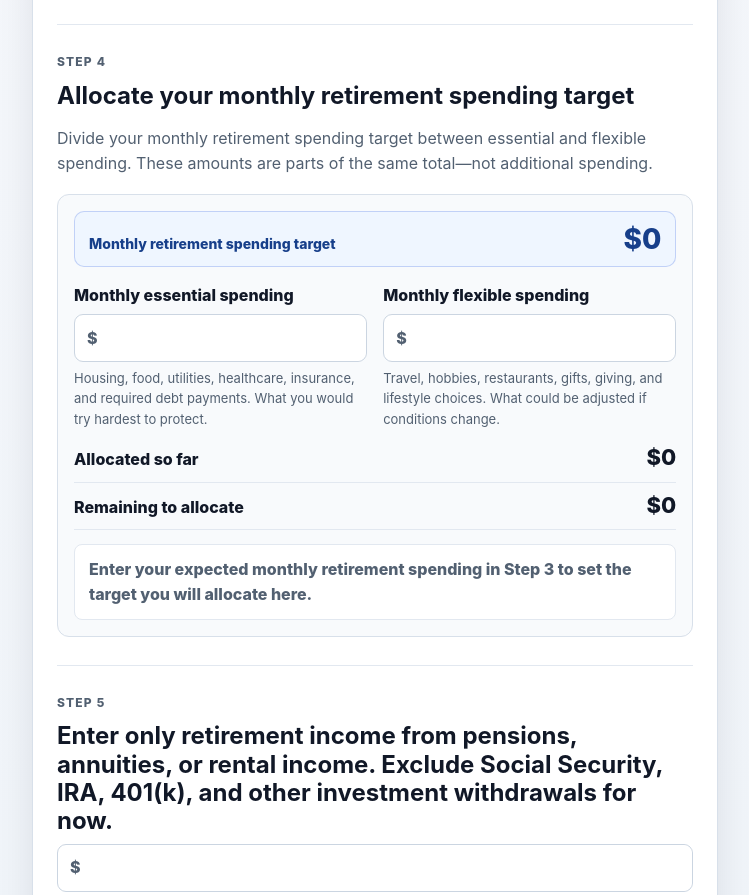
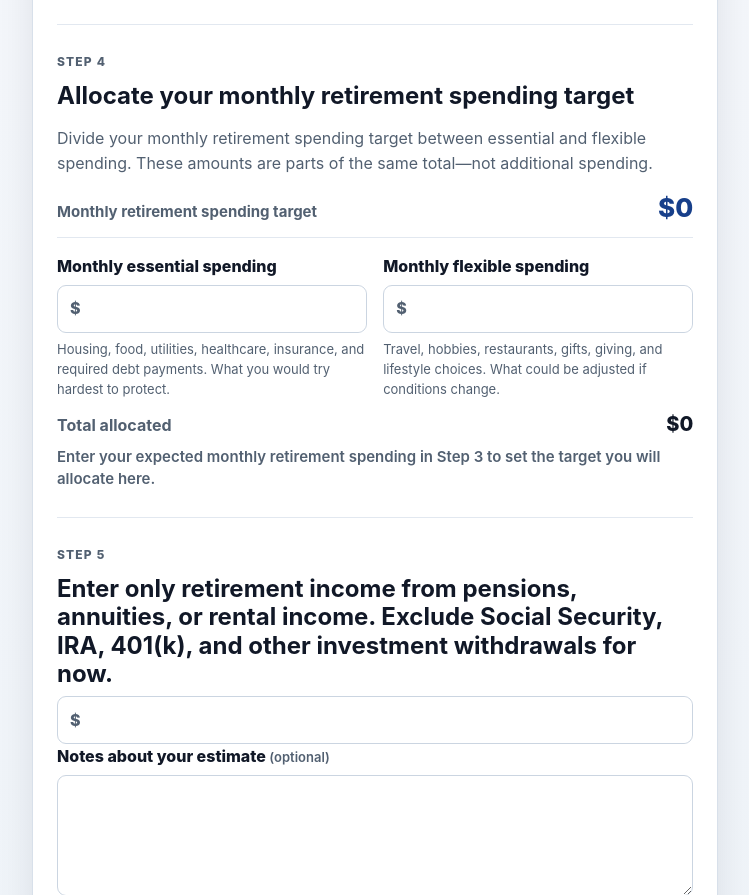
Before and after one commit to ronniebellie/xampp-php-project, a PHP site: page /journey.ronbelisle.com/calculators/retirement-spending-plan/index.php in a window 1280 px wide. Shown: the part 1787-2682 px from the top of the page, without its empty margins (48-797 px from the left). Run offline with PHP 8.4, Linux system fonts and the light colour scheme.

Commit message:
Simplify Step 4 allocation feedback into one clear status line.
Replace spreadsheet-style remaining rows with Total allocated plus concise under, complete, or over guidance so Essential and Flexible stay the focus.

Co-authored-by: Cursor <cursoragent@cursor.com>

```diff
--- a/journey.ronbelisle.com/assets/css/journey.css
+++ b/journey.ronbelisle.com/assets/css/journey.css
@@ -1211,10 +1211,6 @@ h1 {
 
 .allocation-live-panel {
     margin-top: 18px;
-    padding: 16px;
-    border: 1px solid var(--border);
-    border-radius: 12px;
-    background: var(--paper-soft);
 }
 
 .allocation-target-banner {
@@ -1223,21 +1219,19 @@ h1 {
     gap: 12px;
     align-items: baseline;
     margin-bottom: 16px;
-    padding: 12px 14px;
-    border: 1px solid rgba(29, 78, 216, 0.22);
-    border-radius: 10px;
-    background: #eff6ff;
+    padding: 0 0 14px;
+    border-bottom: 1px solid #e2e8f0;
 }
 
 .allocation-target-banner span {
-    color: var(--accent-strong);
-    font-size: 14px;
-    font-weight: 800;
+    color: var(--muted);
+    font-size: 15px;
+    font-weight: 700;
 }
 
 .allocation-target-banner strong {
     color: var(--accent-strong);
-    font-size: 28px;
+    font-size: 26px;
     font-weight: 850;
     line-height: 1.1;
     text-align: right;
@@ -1249,8 +1243,8 @@ h1 {
 
 .allocation-live-summary {
     display: grid;
-    gap: 10px;
-    margin: 16px 0 0;
+    gap: 8px;
+    margin: 14px 0 0;
 }
 
 .allocation-live-summary div {
@@ -1258,62 +1252,43 @@ h1 {
     grid-template-columns: minmax(0, 1fr) auto;
     gap: 12px;
     align-items: baseline;
-    padding-bottom: 10px;
-    border-bottom: 1px solid #e2e8f0;
 }
 
 .allocation-live-summary dt {
-    color: var(--text);
-    font-weight: 850;
+    color: var(--muted);
+    font-weight: 700;
 }
 
 .allocation-live-summary dd {
     margin: 0;
     color: var(--text);
-    font-size: 22px;
+    font-size: 20px;
     font-weight: 850;
     line-height: 1.1;
     text-align: right;
 }
 
-.allocation-live-summary dd.is-complete {
+.allocation-live-message {
+    margin: 8px 0 0;
+    padding: 0;
+    border: 0;
+    background: transparent;
+    color: var(--muted);
+    font-size: 15px;
+    font-weight: 600;
+    line-height: 1.45;
+}
+
+.allocation-live-message.is-valid {
     color: var(--success);
 }
 
-.allocation-live-summary dd.is-negative,
-.allocation-live-summary dd.is-error {
+.allocation-live-message.is-warning {
+    color: #9a3412;
+}
+
+.allocation-live-message.is-error {
     color: #b91c1c;
-}
-
-.allocation-live-message {
-    margin: 14px 0 0;
-    padding: 12px 14px;
-    border-radius: 8px;
-    border: 1px solid #e2e8f0;
-    background: #ffffff;
-    color: var(--muted);
-    font-weight: 800;
-}
-
-.allocation-live-message.is-valid {
-    border: 1px solid #bbf7d0;
-    border-left: 4px solid var(--success);
-    background: #f0fdf4;
-    color: #14532d;
-}
-
-.allocation-live-message.is-warning {
-    border: 1px solid #fed7aa;
-    border-left: 4px solid #f97316;
-    background: #fff7ed;
-    color: #7c2d12;
-}
-
-.allocation-live-message.is-error {
-    border: 1px solid #fecaca;
-    border-left: 4px solid #b91c1c;
-    background: #fef2f2;
-    color: #7f1d1d;
 }
 
 .plan-review-handoff {
--- a/journey.ronbelisle.com/assets/js/retirement-spending-plan.js
+++ b/journey.ronbelisle.com/assets/js/retirement-spending-plan.js
@@ -39,13 +39,6 @@
         root.querySelectorAll(selector).forEach(function (element) {
             element.textContent = value;
         });
-    }
-
-    function setClassState(element, state) {
-        if (!element) return;
-        element.classList.toggle('is-complete', state === 'complete');
-        element.classList.toggle('is-negative', state === 'negative');
-        element.classList.toggle('is-error', state === 'negative');
     }
 
     function numberValue(id) {
@@ -259,29 +252,10 @@
         if (!panel) return;
 
         var state = liveAllocationState();
-        var remainingEl = panel.querySelector('[data-allocation="remaining"]');
-        var remainingLabel = panel.querySelector('[data-allocation="remaining-label"]');
         var messageEl = panel.querySelector('[data-allocation="message"]');
 
         setTextAll(panel, '[data-allocation="target"]', money(state.target));
         setTextAll(panel, '[data-allocation="allocated"]', money(state.splitTotal));
-
-        if (remainingLabel) {
-            remainingLabel.textContent = state.isOver ? 'Amount over target' : 'Remaining to allocate';
-        }
-
-        if (remainingEl) {
-            if (state.isComplete) {
-                remainingEl.textContent = money(0);
-                setClassState(remainingEl, 'complete');
-            } else if (state.isOver) {
-                remainingEl.textContent = money(state.overage);
-                setClassState(remainingEl, 'negative');
-            } else {
-                remainingEl.textContent = money(Math.max(state.remaining, 0));
-                setClassState(remainingEl, '');
-            }
-        }
 
         if (!messageEl) return;
 
@@ -302,17 +276,13 @@
 
         if (state.isOver) {
             messageEl.textContent = 'You have allocated ' + money(state.overage) +
-                ' more than your monthly target.';
+                ' more than your monthly retirement spending target.';
             messageEl.classList.add('is-error');
             messageEl.setAttribute('role', 'alert');
             return;
         }
 
-        messageEl.textContent = 'Allocate the remaining ' + money(state.remaining) +
-            ' between essential and flexible spending.';
-        if (state.isUnder && state.splitTotal > 0) {
-            messageEl.classList.add('is-warning');
-        }
+        messageEl.textContent = 'You still have ' + money(state.remaining) + ' to allocate.';
         messageEl.setAttribute('role', 'status');
     }
 
--- a/journey.ronbelisle.com/calculators/retirement-spending-plan/index.php
+++ b/journey.ronbelisle.com/calculators/retirement-spending-plan/index.php
@@ -172,12 +172,8 @@ $page_title = 'Your Retirement Spending Plan | Retirement Planning Journey';
 
                                 <dl class="allocation-live-summary">
                                     <div>
-                                        <dt>Allocated so far</dt>
+                                        <dt>Total allocated</dt>
                                         <dd data-allocation="allocated">$0</dd>
-                                    </div>
-                                    <div>
-                                        <dt data-allocation="remaining-label">Remaining to allocate</dt>
-                                        <dd data-allocation="remaining">$0</dd>
                                     </div>
                                 </dl>
                                 <p class="allocation-live-message" data-allocation="message" role="status"></p>
```
